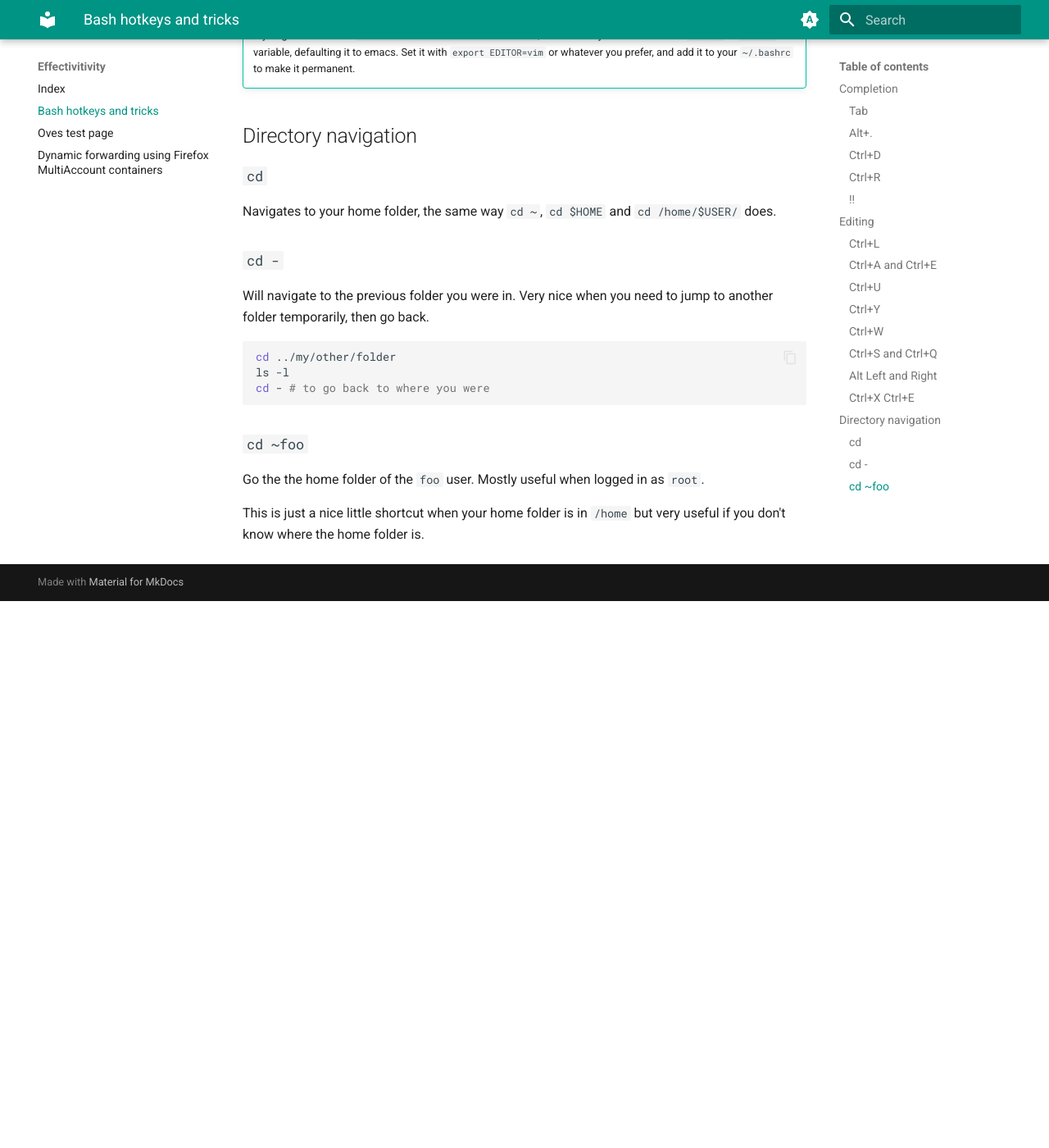
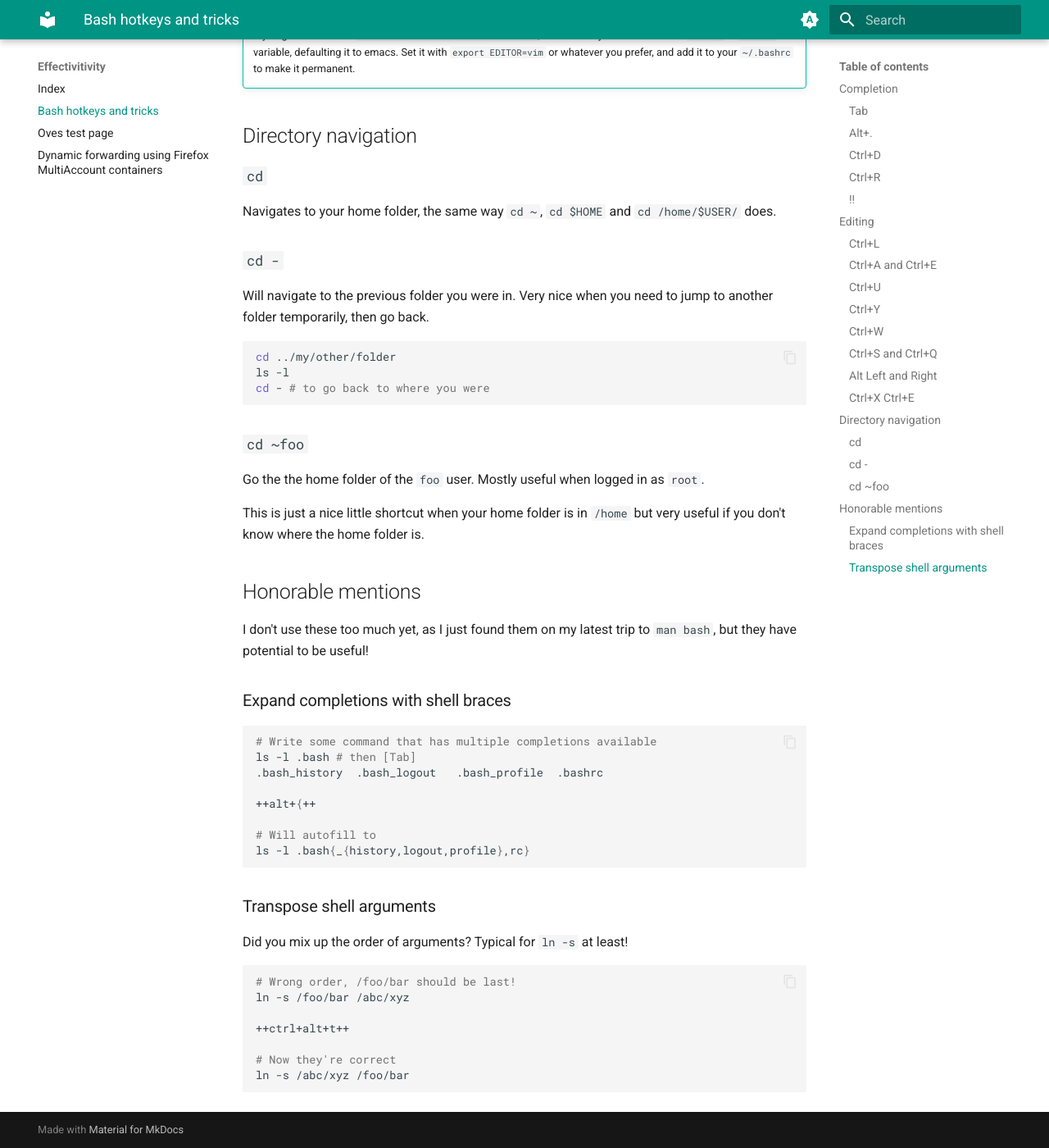
Before and after one commit to oveee92/oveee92.github.io, an MkDocs documentation site: the page built from docs/bash_hotkeys.md, in a window 1280 px wide and 1400 px high, scrolled down 5329 px. Shown: the whole window at 82% size. Built offline with MkDocs 1.6.1 and Material for MkDocs 9.7.7, drawn with Linux system fonts in a browser that asks for light colours; before the commit the page ends 6062 px from its top, so only the background shows below that.

Commit message:
Added some hotkeys

````diff
--- a/docs/bash_hotkeys.md
+++ b/docs/bash_hotkeys.md
@@ -253,3 +253,36 @@ Go the the home folder of the `foo` user. Mostly useful when logged in as `root`
 
 This is just a nice little shortcut when your home folder is in `/home` but very useful if you
 don't know where the home folder is.
+
+
+## Honorable mentions
+
+I don't use these too much yet, as I just found them on my latest trip to `man bash`, but they have potential to be useful!
+
+### Expand completions with shell braces
+
+```shell
+# Write some command that has multiple completions available
+ls -l .bash # then [Tab]
+.bash_history  .bash_logout   .bash_profile  .bashrc
+
+++alt+{++
+
+# Will autofill to
+ls -l .bash{_{history,logout,profile},rc}
+```
+
+### Transpose shell arguments
+
+Did you mix up the order of arguments? Typical for `ln -s` at least!
+
+```shell
+# Wrong order, /foo/bar should be last!
+ln -s /foo/bar /abc/xyz
+
+++ctrl+alt+t++
+
+# Now they're correct
+ln -s /abc/xyz /foo/bar
+
+```
````
